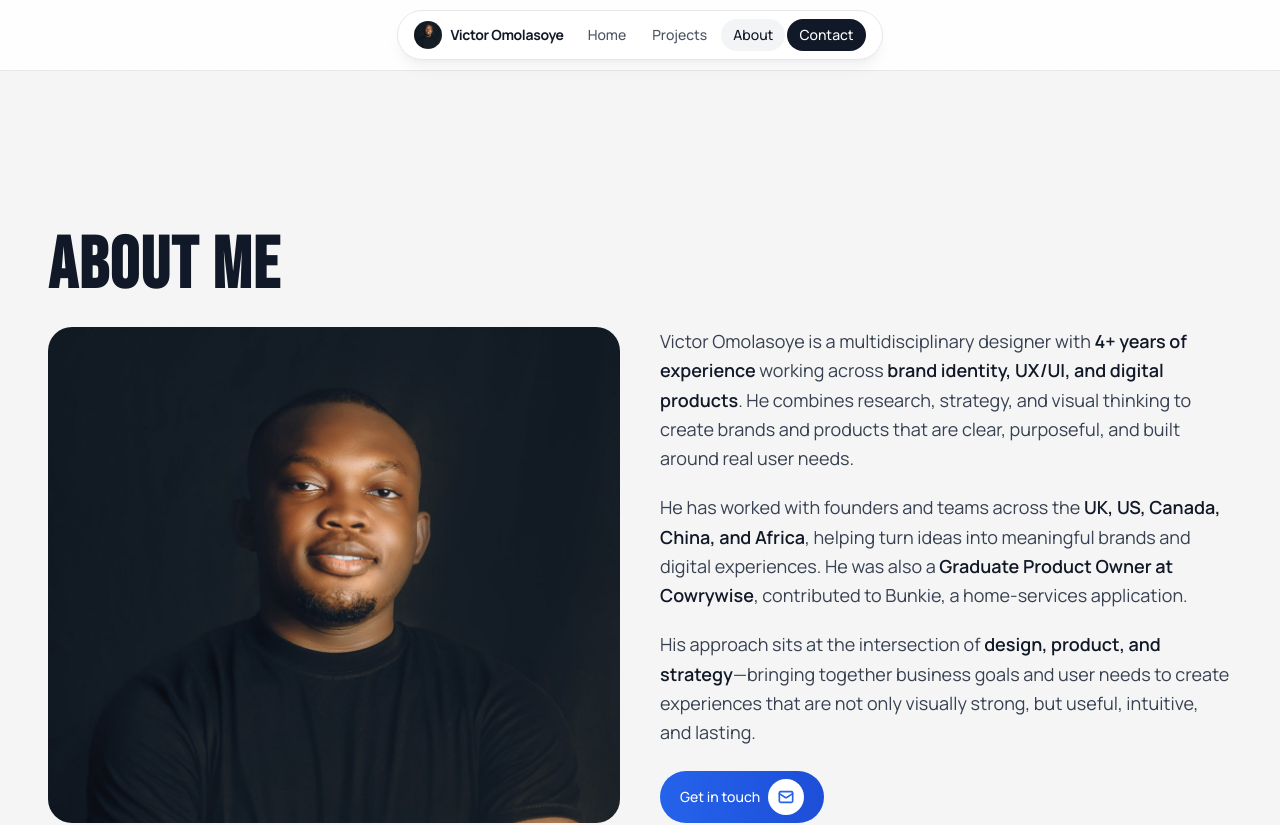
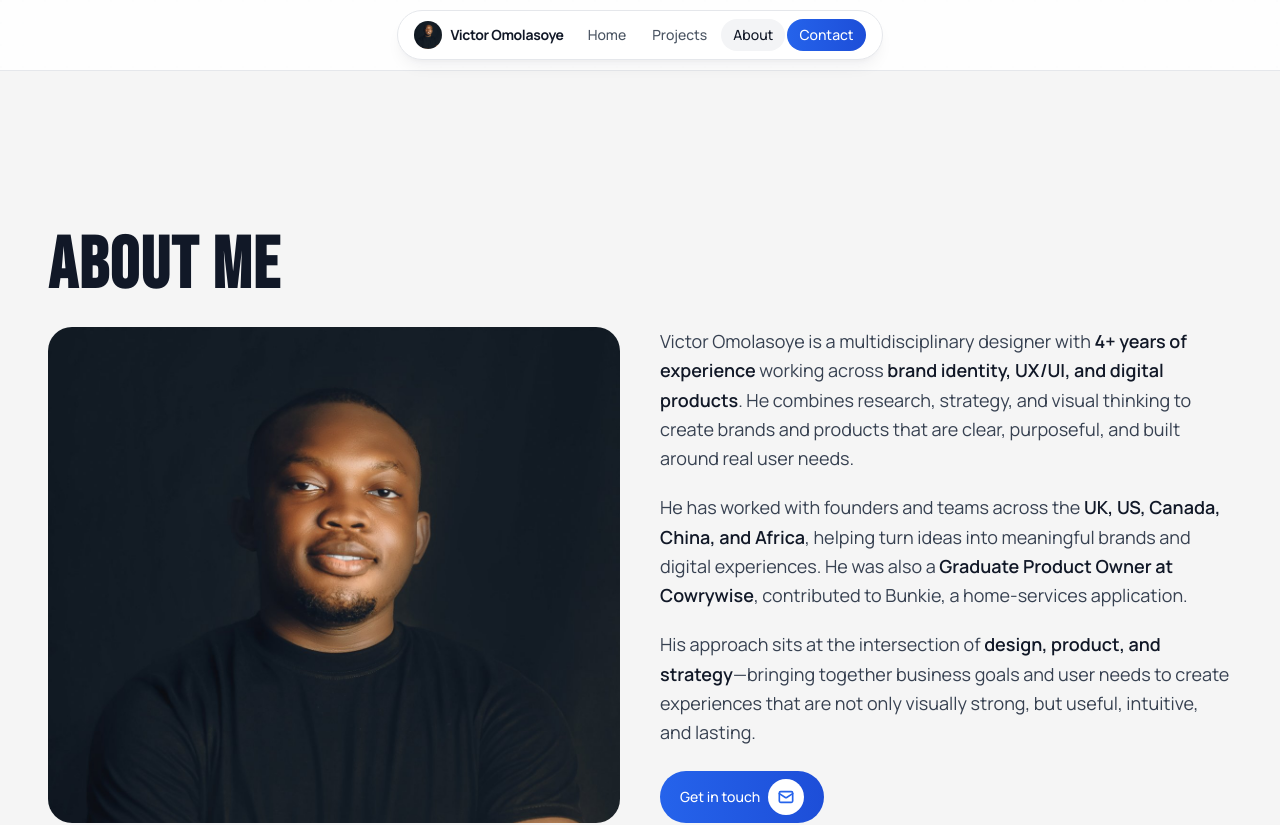
Before and after one commit to Levictor-ai/victor-omolasoye-portfolio, a Next.js app: page /about in a window 1280 px wide. Shown: the top 825 px of the page. Built offline with nearby package versions, Linux system fonts and the light colour scheme.

Commit message:
make nav contact button blue

```diff
--- a/src/components/Nav.tsx
+++ b/src/components/Nav.tsx
@@ -70,7 +70,7 @@ export function Nav({ avatar }: { avatar: string }) {
                 <Link
                   key={link.href}
                   href={link.href}
-                  className={`${base} bg-gray-900 text-white hover:bg-black`}
+                  className={`${base} bg-gradient-to-r from-blue-600 to-blue-700 text-white hover:from-blue-500 hover:to-blue-700`}
                 >
                   {link.label}
                 </Link>
```
